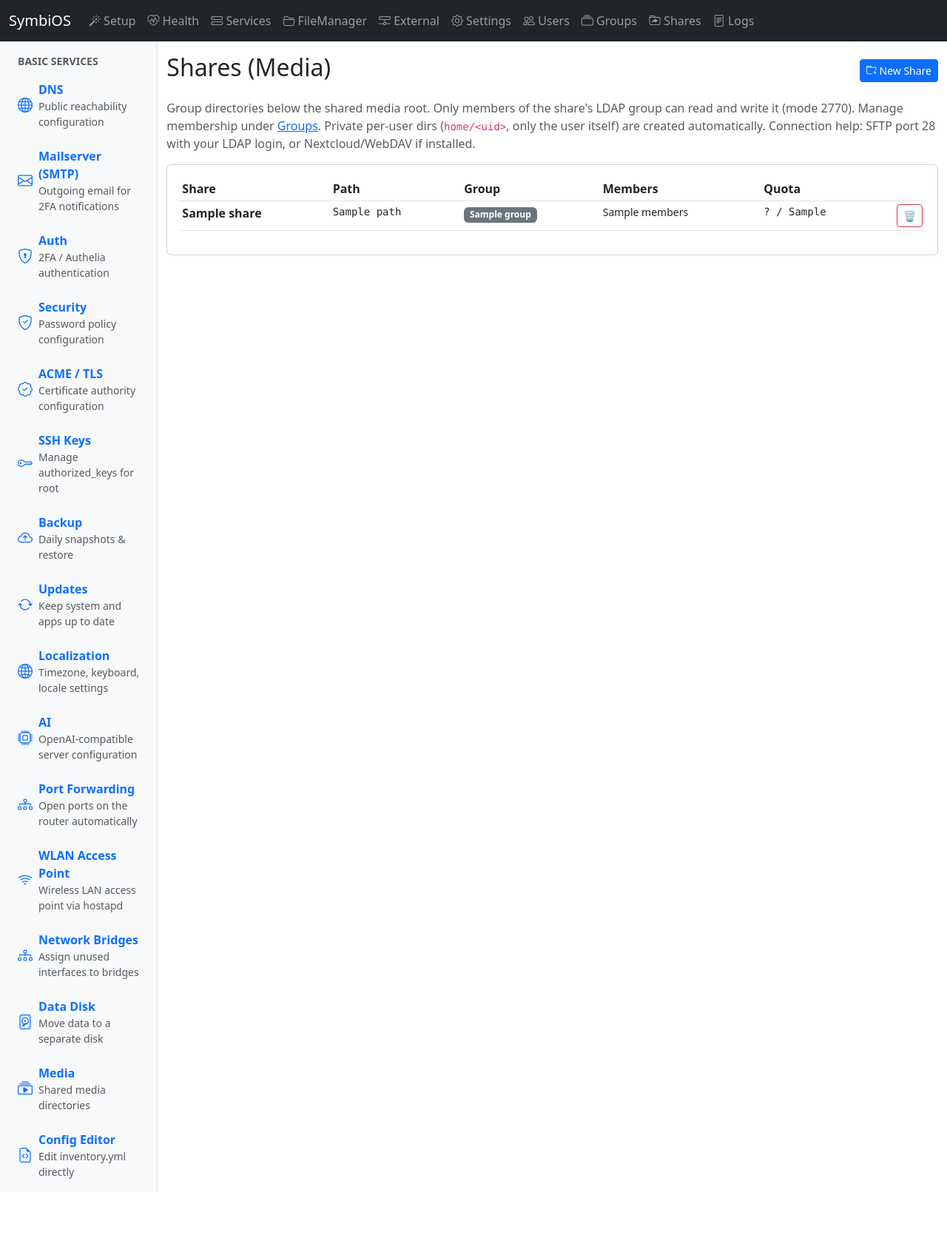
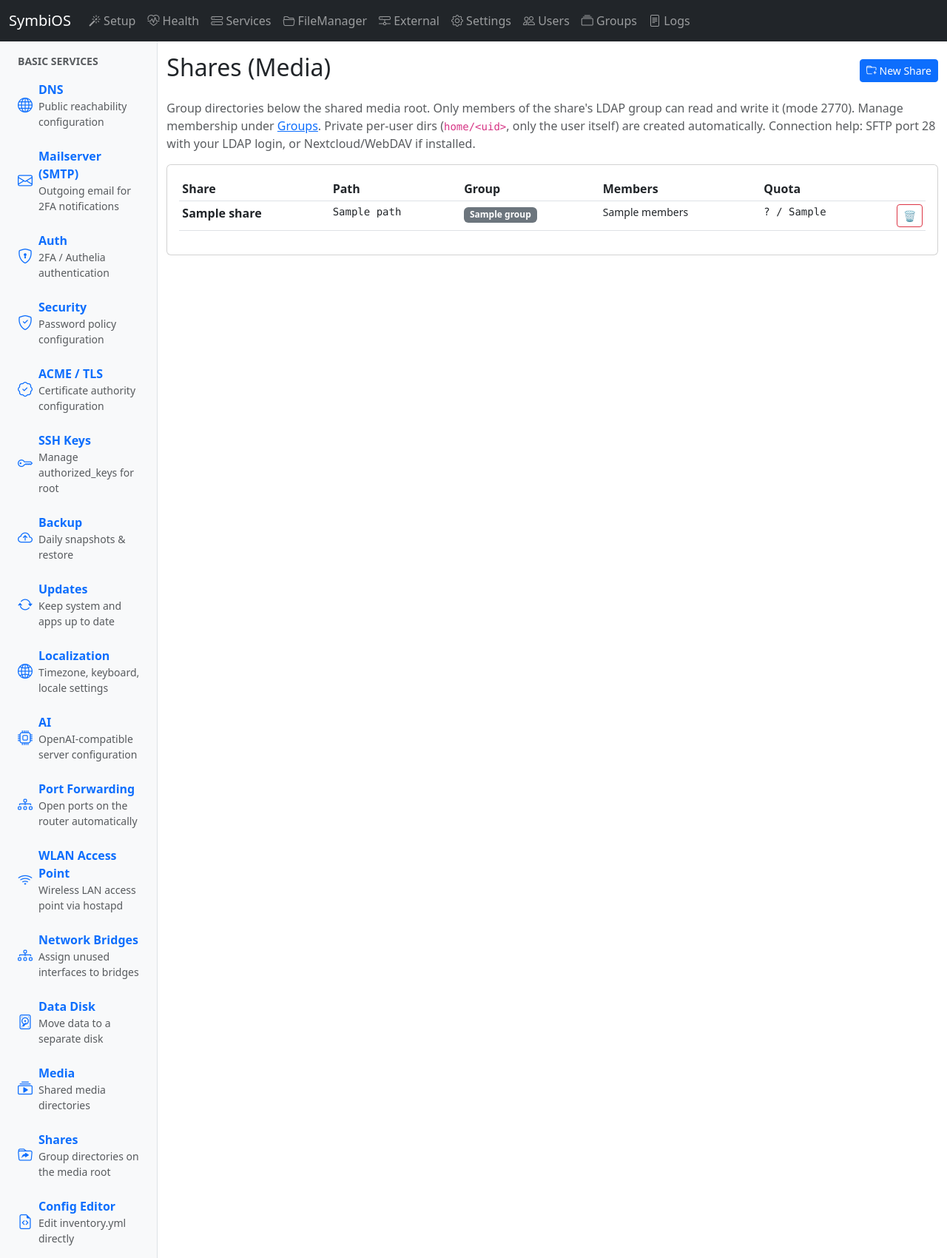
Before and after one commit to egabosh/SymbiOS, a Django app: template webui/main/templates/main/shares.html in a window 1280 px wide. Shown: the whole page at 74% size. Before the commit the page ends 1610 px from the top, so only its background shows below. Run offline with Django 4.2, Linux system fonts and the light colour scheme; the template is opened without the code that fills it: most values are stand-ins (such as "Sample title", 1, 10 or a date in 2020).

Commit message:
webui: move Shares into the settings submenu, myshare placeholder

```diff
--- a/webui/main/templates/main/base.html
+++ b/webui/main/templates/main/base.html
@@ -26,7 +26,6 @@
                     <li class="nav-item"><a class="nav-link" href="/settings/"><i class="bi bi-gear"></i> Settings</a></li>
                     <li class="nav-item"><a class="nav-link" href="/users/"><i class="bi bi-people"></i> Users</a></li>
                     <li class="nav-item"><a class="nav-link" href="/groups/"><i class="bi bi-collection"></i> Groups</a></li>
-                    <li class="nav-item"><a class="nav-link" href="/shares/"><i class="bi bi-folder-symlink"></i> Shares</a></li>
                     <li class="nav-item"><a class="nav-link" href="/logs/"><i class="bi bi-file-text"></i> Logs</a></li>
                 </ul>
                 {% if user.is_authenticated %}
--- a/webui/main/templates/main/shares.html
+++ b/webui/main/templates/main/shares.html
@@ -25,7 +25,7 @@
                     <td class="small">{{ share.members|default:'' }}</td>
                     <td class="small font-monospace">{% if share.quota_limit %}{{ share.quota_used|default:'?' }} / {{ share.quota_limit }}{% else %}-{% endif %}</td>
                     <td class="text-end">
-                        <form method="post" action="/shares/{{ share.name }}/delete/" class="d-inline" data-exec-confirm="Really delete share &quot;{{ share.name }}&quot;? Only empty shares can be deleted." data-exec="true">
+                        <form method="post" action="/settings/shares/{{ share.name }}/delete/" class="d-inline" data-exec-confirm="Really delete share &quot;{{ share.name }}&quot;? Only empty shares can be deleted." data-exec="true">
                             {% csrf_token %}
                             <button type="submit" class="btn btn-outline-danger btn-sm" title="Delete share">&#128465;</button>
                         </form>
@@ -44,7 +44,7 @@
 <div class="modal fade" id="createShareModal" tabindex="-1">
     <div class="modal-dialog">
         <div class="modal-content">
-            <form method="post" action="/shares/create/" data-exec="true">
+            <form method="post" action="/settings/shares/create/" data-exec="true">
                 {% csrf_token %}
                 <div class="modal-header">
                     <h5 class="modal-title">Create New Share</h5>
@@ -53,12 +53,12 @@
                 <div class="modal-body">
                     <div class="mb-3">
                         <label class="form-label">Share Name</label>
-                        <input type="text" class="form-control" name="name" required pattern="[a-z0-9][a-z0-9-]*" placeholder="verein">
+                        <input type="text" class="form-control" name="name" required pattern="[a-z0-9][a-z0-9-]*" placeholder="myshare">
                         <div class="form-text">Lowercase letters, digits, hyphens. Created below the shared media root.</div>
                     </div>
                     <div class="mb-3">
                         <label class="form-label">LDAP Group (optional)</label>
-                        <input type="text" class="form-control" name="group" pattern="[a-zA-Z0-9._-]+" placeholder="shared-verein (default)">
+                        <input type="text" class="form-control" name="group" pattern="[a-zA-Z0-9._-]+" placeholder="shared-myshare (default)">
                         <div class="form-text">Empty creates and uses <code>shared-&lt;name&gt;</code>. Members are managed under Groups.</div>
                     </div>
                     <div class="mb-3">
--- a/webui/main/templates/main/sidebar_settings.html
+++ b/webui/main/templates/main/sidebar_settings.html
@@ -136,6 +136,15 @@
         </a>
     </li>
     <li class='nav-item mb-2'>
+        <a class='nav-link d-flex align-items-center gap-2' href='/settings/shares/'>
+            <i class='bi bi-folder-symlink fs-5'></i>
+            <div>
+                <strong>Shares</strong>
+                <div class='small text-muted fw-normal'>Group directories on the media root</div>
+            </div>
+        </a>
+    </li>
+    <li class='nav-item mb-2'>
         <a class='nav-link d-flex align-items-center gap-2' href='/settings/config/'>
             <i class='bi bi-file-earmark-code fs-5'></i>
             <div>
--- a/webui/main/urls.py
+++ b/webui/main/urls.py
@@ -115,9 +115,9 @@
     path('groups/', views_users.groups, name='groups'),
     path('groups/create/', views_users.group_create, name='group_create'),
     path('groups/<str:name>/delete/', views_users.group_delete, name='group_delete'),
-    path('shares/', views_shares.shares, name='shares'),
-    path('shares/create/', views_shares.share_create, name='share_create'),
-    path('shares/<str:name>/delete/', views_shares.share_delete, name='share_delete'),
+    path('settings/shares/', views_shares.shares, name='shares'),
+    path('settings/shares/create/', views_shares.share_create, name='share_create'),
+    path('settings/shares/<str:name>/delete/', views_shares.share_delete, name='share_delete'),
     path('change-password/', views_change_password.change_password, name='change_password'),
     path('login/', views.login_view, name='login'),
     path('logout/', views.logout_view, name='logout'),
```
